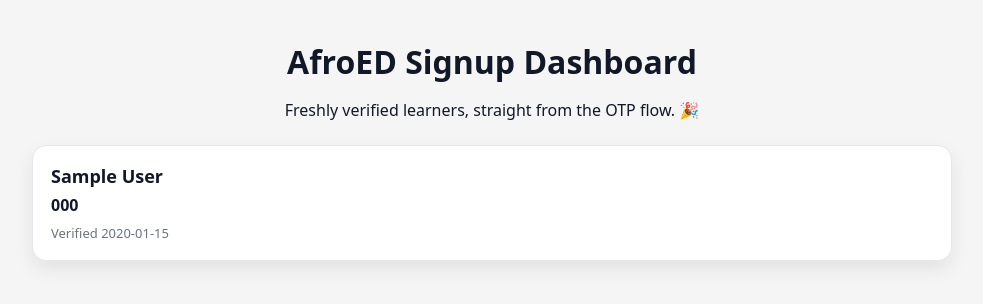
After one commit to meite-root/afroed-portesouvertes, a Flask app: page /users in a window 1280 px wide. The commit adds this page. Shown: the top 304 px of the page, without its empty margins (148-1131 px from the left). Run offline with Flask 3, Linux system fonts and the light colour scheme; tables that the repository leaves empty hold one stand-in row (values such as "Sample post").

Commit message:
Add fun users dashboard

```diff
--- a/app.py
+++ b/app.py
@@ -1,14 +1,71 @@
 import os
 import json
-from flask import Flask, render_template, request, redirect, jsonify
+import sqlite3
+from flask import Flask, render_template, request, jsonify
 from datetime import datetime
 from openai import OpenAI
+from twilio.rest import Client
 
 app = Flask(__name__)
 client = OpenAI()
 
-# For now, just store "users" in memory (later: DB)
-users = []
+DB_PATH = os.path.join(os.path.dirname(__file__), "afroed.db")
+pending_signups = {}
+
+
+def init_db():
+    with sqlite3.connect(DB_PATH) as conn:
+        conn.execute(
+            """
+            CREATE TABLE IF NOT EXISTS users (
+                id INTEGER PRIMARY KEY AUTOINCREMENT,
+                name TEXT NOT NULL,
+                phone TEXT NOT NULL UNIQUE,
+                verified_at TEXT NOT NULL
+            )
+            """
+        )
+
+
+def get_twilio_client():
+    account_sid = os.environ.get("TWILIO_ACCOUNT_SID")
+    auth_token = os.environ.get("TWILIO_AUTH_TOKEN")
+    if not account_sid or not auth_token:
+        raise ValueError("Missing Twilio credentials.")
+    return Client(account_sid, auth_token)
+
+
+def get_verify_service_sid():
+    service_sid = os.environ.get("TWILIO_VERIFY_SERVICE_SID")
+    if not service_sid:
+        raise ValueError("Missing Twilio Verify service SID.")
+    return service_sid
+
+
+def upsert_user(name, phone):
+    verified_at = datetime.utcnow().isoformat()
+    with sqlite3.connect(DB_PATH) as conn:
+        conn.execute(
+            """
+            INSERT INTO users (name, phone, verified_at)
+            VALUES (?, ?, ?)
+            ON CONFLICT(phone) DO UPDATE SET
+                name = excluded.name,
+                verified_at = excluded.verified_at
+            """,
+            (name, phone, verified_at),
+        )
+
+
+init_db()
+
+def fetch_users():
+    with sqlite3.connect(DB_PATH) as conn:
+        conn.row_factory = sqlite3.Row
+        rows = conn.execute(
+            "SELECT id, name, phone, verified_at FROM users ORDER BY id DESC"
+        ).fetchall()
+    return [dict(row) for row in rows]
 
 @app.route("/")
 def index():
@@ -19,28 +76,62 @@ def index():
 
 @app.route("/signup", methods=["GET", "POST"])
 def signup():
-    if request.method == "GET":
-        return render_template("signup.html")
+    if request.method == "POST":
+        return jsonify({"error": "Use the OTP endpoints for signup."}), 405
+    return render_template("signup.html")
 
-    # POST: user submitted form
-    email = request.form.get("email", "").strip().lower()
-    password = request.form.get("password", "")
 
-    # super basic validation
-    if not email or not password:
-        return render_template("signup.html", error="Email and password are required.")
+@app.route("/users")
+def users_dashboard():
+    return render_template("users.html", users=fetch_users())
 
-    # check if email already used
-    if any(u["email"] == email for u in users):
-        return render_template("signup.html", error="This email is already registered.")
 
-    # TODO: hash password before storing (for now, keep it simple)
-    users.append({"email": email, "password": password})
+@app.route("/api/signup/send-otp", methods=["POST"])
+def send_otp():
+    data = request.get_json(force=True, silent=True) or {}
+    name = str(data.get("name", "")).strip()
+    phone = str(data.get("phone", "")).strip()
 
-    print("Current users:", users)  # just to see it working in the console
+    if not name or not phone:
+        return jsonify({"error": "Name and phone are required."}), 400
 
-    # later: redirect to login or dashboard
-    return "Signup successful for: " + email
+    try:
+        client = get_twilio_client()
+        service_sid = get_verify_service_sid()
+        client.verify.v2.services(service_sid).verifications.create(
+            to=phone,
+            channel="sms",
+        )
+        pending_signups[phone] = name
+        return jsonify({"status": "sent"})
+    except Exception as exc:
+        return jsonify({"error": str(exc)}), 500
+
+
+@app.route("/api/signup/verify-otp", methods=["POST"])
+def verify_otp():
+    data = request.get_json(force=True, silent=True) or {}
+    phone = str(data.get("phone", "")).strip()
+    code = str(data.get("code", "")).strip()
+
+    if not phone or not code:
+        return jsonify({"error": "Phone and code are required."}), 400
+
+    try:
+        client = get_twilio_client()
+        service_sid = get_verify_service_sid()
+        verification = client.verify.v2.services(service_sid).verification_checks.create(
+            to=phone,
+            code=code,
+        )
+        if verification.status != "approved":
+            return jsonify({"error": "Invalid verification code."}), 400
+
+        name = pending_signups.pop(phone, "AfroED User")
+        upsert_user(name, phone)
+        return jsonify({"status": "verified"})
+    except Exception as exc:
+        return jsonify({"error": str(exc)}), 500
 
 if __name__ == "__main__":
     app.run(debug=True)
--- /dev/null
+++ b/requirements.txt
@@ -0,0 +1,3 @@
+Flask
+openai
+twilio
--- a/static/style.css
+++ b/static/style.css
@@ -36,12 +36,14 @@ a {
   background: white;
   border-radius: 10px;
   box-shadow: 0 8px 20px rgba(0,0,0,0.08);
+  text-align: center;
 }
 
 label {
   display: block;
   margin-top: 12px;
   font-weight: 500;
+  text-align: left;
 }
 
 input {
@@ -68,9 +70,111 @@ button:hover {
   filter: brightness(1.05);
 }
 
+.primary-btn {
+  background: #16a34a;
+}
+
+.primary-btn:hover {
+  filter: brightness(1.05);
+}
+
 .error {
   color: #b91c1c;
   margin-bottom: 8px;
+}
+
+.hidden {
+  display: none;
+}
+
+.otp-panel {
+  margin-top: 24px;
+  text-align: center;
+}
+
+.otp-message {
+  color: #4b5563;
+  margin-bottom: 14px;
+}
+
+.otp-subtext {
+  color: #6b7280;
+  margin-top: 8px;
+}
+
+.otp-inputs {
+  display: grid;
+  grid-template-columns: repeat(6, 1fr);
+  gap: 8px;
+  margin: 18px 0;
+}
+
+.otp-digit {
+  text-align: center;
+  font-size: 18px;
+  padding: 10px 0;
+}
+
+.helper-text {
+  margin-top: 12px;
+  color: #047857;
+}
+
+/* ======================================================
+   Users dashboard
+====================================================== */
+
+.users-dashboard {
+  max-width: 960px;
+  margin: 40px auto;
+  padding: 0 20px 40px;
+}
+
+.users-header {
+  text-align: center;
+  margin-bottom: 24px;
+}
+
+.users-header h1 {
+  margin-bottom: 8px;
+}
+
+.users-grid {
+  display: grid;
+  grid-template-columns: repeat(auto-fit, minmax(220px, 1fr));
+  gap: 16px;
+}
+
+.user-card {
+  background: white;
+  border-radius: 14px;
+  padding: 18px;
+  box-shadow: 0 8px 20px rgba(0,0,0,0.08);
+  border: 1px solid #e5e7eb;
+}
+
+.user-card h2 {
+  margin: 0 0 6px;
+  font-size: 18px;
+}
+
+.user-phone {
+  font-weight: 600;
+  margin: 0 0 8px;
+}
+
+.user-meta {
+  color: #6b7280;
+  font-size: 13px;
+  margin: 0;
+}
+
+.users-empty {
+  background: white;
+  border-radius: 14px;
+  padding: 24px;
+  text-align: center;
+  border: 1px dashed #d1d5db;
 }
 
 /* ======================================================
--- /dev/null
+++ b/templates/users.html
@@ -0,0 +1,33 @@
+<!DOCTYPE html>
+<html lang="en">
+<head>
+  <meta charset="UTF-8">
+  <title>AfroED Users</title>
+  <link rel="stylesheet" href="{{ url_for('static', filename='style.css') }}">
+</head>
+<body>
+  <main class="users-dashboard">
+    <header class="users-header">
+      <h1>AfroED Signup Dashboard</h1>
+      <p>Freshly verified learners, straight from the OTP flow. 🎉</p>
+    </header>
+
+    {% if users %}
+      <div class="users-grid">
+        {% for user in users %}
+          <article class="user-card">
+            <h2>{{ user.name }}</h2>
+            <p class="user-phone">{{ user.phone }}</p>
+            <p class="user-meta">Verified {{ user.verified_at }}</p>
+          </article>
+        {% endfor %}
+      </div>
+    {% else %}
+      <div class="users-empty">
+        <h2>No signups yet</h2>
+        <p>Once someone verifies their number, they’ll show up here.</p>
+      </div>
+    {% endif %}
+  </main>
+</body>
+</html>
```
Also changed, not shown: static/signup.js (added, +90 -0 lines), templates/signup.html (+26 -7 lines).
